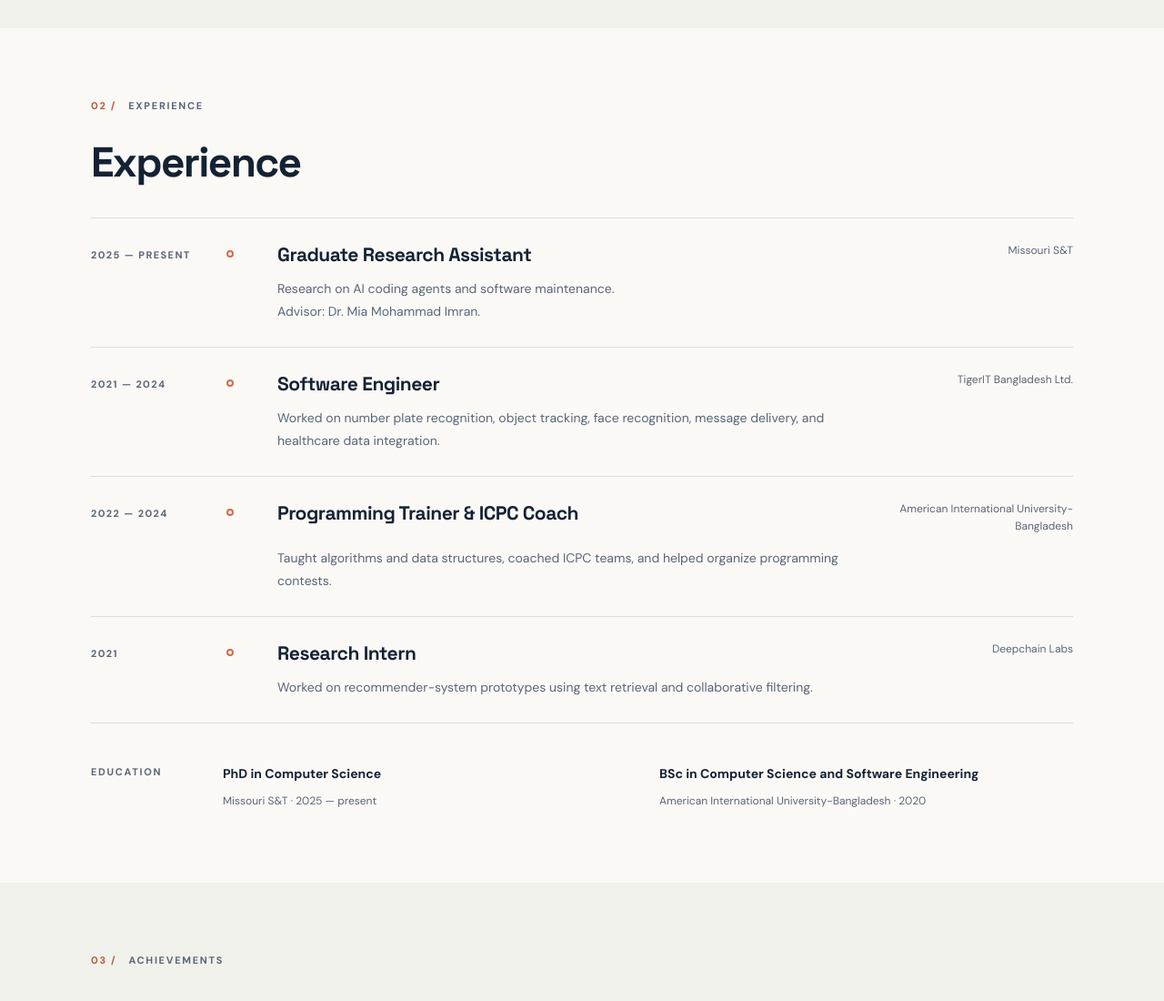
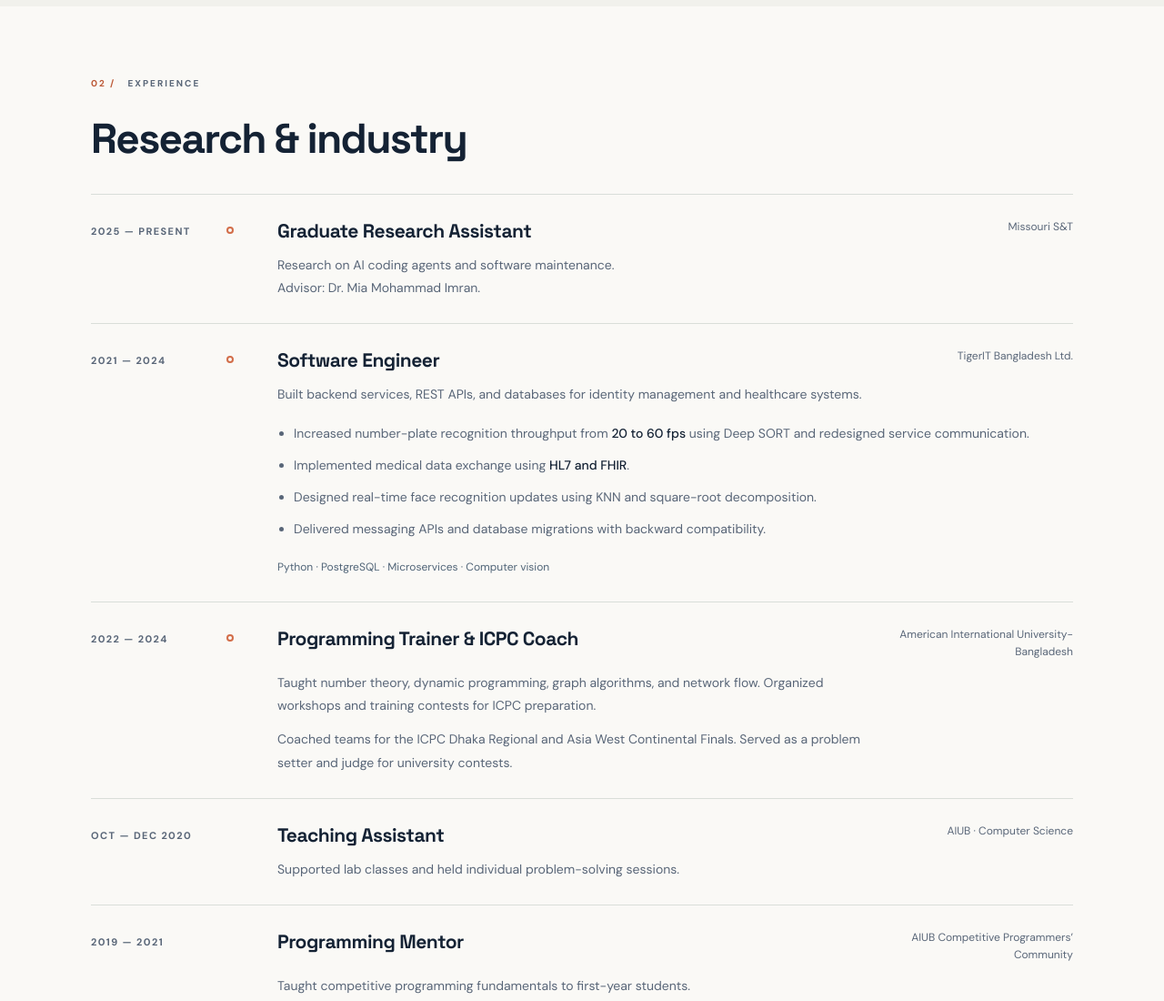
Before and after one commit to MSwadhin/MSwadhin.github.io, a plain HTML site: page index.html in a window 1280 px wide. Shown: the part 1640-2740 px from the top of the page at 91% size. Drawn offline with Linux system fonts and the light colour scheme.

Commit message:
Refine portfolio with verified Notion experience

```diff
--- a/index.html
+++ b/index.html
@@ -42,7 +42,7 @@
     </section>
 
     <section id="research" class="section section-tint"><div class="shell">
-      <div class="section-label"><span>01 /</span> RESEARCH</div>
+      <div class="section-label">01 / RESEARCH</div>
       <div class="section-heading">
         <div><h2>Research</h2><p class="section-intro">I study AI-assisted software development, coding agents, and technical debt.</p></div>
         <a class="inline-link" href="https://scholar.google.com/citations?user=t8Xy_fAAAAAJ&amp;hl=en" target="_blank" rel="noopener noreferrer">Google Scholar ↗</a>
@@ -80,7 +80,7 @@
 
     <section id="experience" class="section shell">
       <div class="section-label"><span>02 /</span> EXPERIENCE</div>
-      <div class="section-heading"><h2>Experience</h2></div>
+      <div class="section-heading"><h2>Research & industry</h2></div>
       <div class="timeline">
         <article class="timeline-item">
           <div class="timeline-left"><span class="time">2025 — PRESENT</span><span class="timeline-dot"></span></div>
@@ -91,21 +91,17 @@
         <article class="timeline-item">
           <div class="timeline-left"><span class="time">2021 — 2024</span><span class="timeline-dot"></span></div>
           <div class="timeline-main"><div class="job-head"><h3>Software Engineer</h3><span>TigerIT Bangladesh Ltd.</span></div>
-            <p>Worked on number plate recognition, object tracking, face recognition, message delivery, and healthcare data integration.</p>
+            <p>Built backend services, REST APIs, and databases for identity management and healthcare systems.</p><ul class="work-details"><li>Increased number-plate recognition throughput from <strong>20 to 60 fps</strong> using Deep SORT and redesigned service communication.</li><li>Implemented medical data exchange using <strong>HL7 and FHIR</strong>.</li><li>Designed real-time face recognition updates using KNN and square-root decomposition.</li><li>Delivered messaging APIs and database migrations with backward compatibility.</li></ul><p class="stack">Python · PostgreSQL · Microservices · Computer vision</p>
           </div>
         </article>
         <article class="timeline-item">
           <div class="timeline-left"><span class="time">2022 — 2024</span><span class="timeline-dot"></span></div>
           <div class="timeline-main"><div class="job-head"><h3>Programming Trainer & ICPC Coach</h3><span>American International University-Bangladesh</span></div>
-            <p>Taught algorithms and data structures, coached ICPC teams, and helped organize programming contests.</p>
+            <p>Taught number theory, dynamic programming, graph algorithms, and network flow. Organized workshops and training contests for ICPC preparation.</p><p>Coached teams for the ICPC Dhaka Regional and Asia West Continental Finals. Served as a problem setter and judge for university contests.</p>
           </div>
         </article>
-        <article class="timeline-item">
-          <div class="timeline-left"><span class="time">2021</span><span class="timeline-dot"></span></div>
-          <div class="timeline-main"><div class="job-head"><h3>Research Intern</h3><span>Deepchain Labs</span></div>
-            <p>Worked on recommender-system prototypes using text retrieval and collaborative filtering.</p>
-          </div>
-        </article>
+        <article class="timeline-item"><div class="timeline-left"><span class="time">OCT — DEC 2020</span></div><div class="timeline-main"><div class="job-head"><h3>Teaching Assistant</h3><span>AIUB · Computer Science</span></div><p>Supported lab classes and held individual problem-solving sessions.</p></div></article>
+        <article class="timeline-item"><div class="timeline-left"><span class="time">2019 — 2021</span></div><div class="timeline-main"><div class="job-head"><h3>Programming Mentor</h3><span>AIUB Competitive Programmers’ Community</span></div><p>Taught competitive programming fundamentals to first-year students.</p></div></article>
       </div>
       <div class="education"><span class="edu-label">EDUCATION</span>
         <div><strong>PhD in Computer Science</strong><span>Missouri S&T · 2025 — present</span></div>
@@ -122,6 +118,7 @@
         <article class="achievement"><span class="achievement-number">1927</span><h3>Codeforces Peak Rating</h3><p>Candidate Master.</p></article>
         <article class="achievement"><span class="achievement-number">AIUB</span><h3>Dr. Anwarul Abedin Leadership Award</h3><p>Awarded at the 21st convocation for contributions to competitive programming and mentoring.</p></article>
       </div>
+      <div class="contest-details"><div><h3>Selected contest results</h3><ul><li><span>ICPC Dhaka Regional 2020</span><strong>13th</strong></li><li><span>RUET Inter-University Contest 2022</span><strong>8th</strong></li><li><span>Quora Programming Challenge 2021</span><strong>103rd</strong></li><li><span>Meta Hacker Cup Round 2 · 2022</span><strong>527th</strong></li><li><span>AIUB CS Fest 2018</span><strong>Champion</strong></li></ul></div><div><h3>Problem setting & judging</h3><p>Problem setter for the PU Inter-University Programming Contest 2024 and Synapse YEC 2021.</p><p>Coordinator, judge, and problem setter for Intra AIUB contests in 2021, 2022, and 2024.</p><p>Participated in more than 25 national university contests during 2018–2022.</p></div></div>
     </div></section>
 
     <section id="contact" class="contact-section"><div class="shell">
--- a/styles.css
+++ b/styles.css
@@ -122,3 +122,18 @@ footer { background: #0f1c2a; color: #c7d0d9; }
 @media (prefers-reduced-motion: reduce) {
   html { scroll-behavior: auto; }
 }
+
+/* Editorial spacing and supporting detail. */
+.hero { padding-top: 72px; padding-bottom: 76px; }
+.section-label { font-size: 10px; letter-spacing: 2px; }
+.work-details { margin: 18px 0; padding-left: 18px; color: var(--muted); font-size: 14px; line-height: 1.85; }
+.work-details li + li { margin-top: 9px; }
+.work-details strong { color: var(--ink); font-weight: 500; }
+.timeline-main .stack { font-size: 12px; color: #506477; }
+.contest-details { display: grid; grid-template-columns: 1.1fr 1fr; gap: 64px; margin-top: 48px; padding-top: 30px; border-top: 1px solid var(--line); }
+.contest-details h3 { font-size: 20px; letter-spacing: -.5px; margin: 0 0 20px; }
+.contest-details ul { list-style: none; padding: 0; margin: 0; }
+.contest-details li { display: flex; justify-content: space-between; gap: 20px; padding: 10px 0; border-bottom: 1px solid var(--line); font-size: 13px; line-height: 1.7; color: var(--muted); }
+.contest-details li strong { color: var(--ink); font-weight: 500; white-space: nowrap; }
+.contest-details p { font-size: 14px; line-height: 1.85; color: var(--muted); margin: 0 0 15px; }
+@media(max-width:720px) { .hero { padding-top: 40px; padding-bottom: 45px; } .contest-details { grid-template-columns: 1fr; gap: 30px; } }
```
Also changed, not shown: 2 other files.
